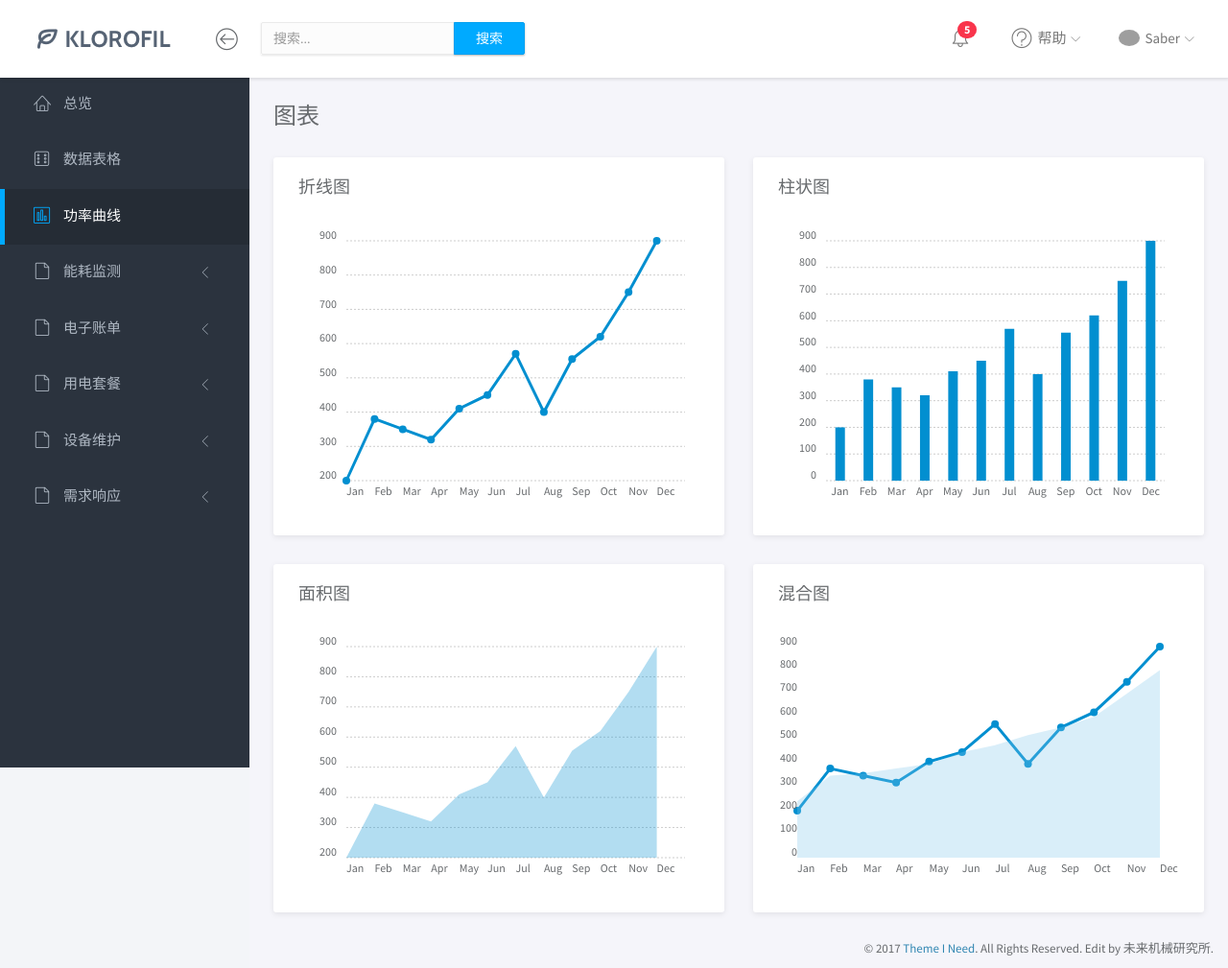
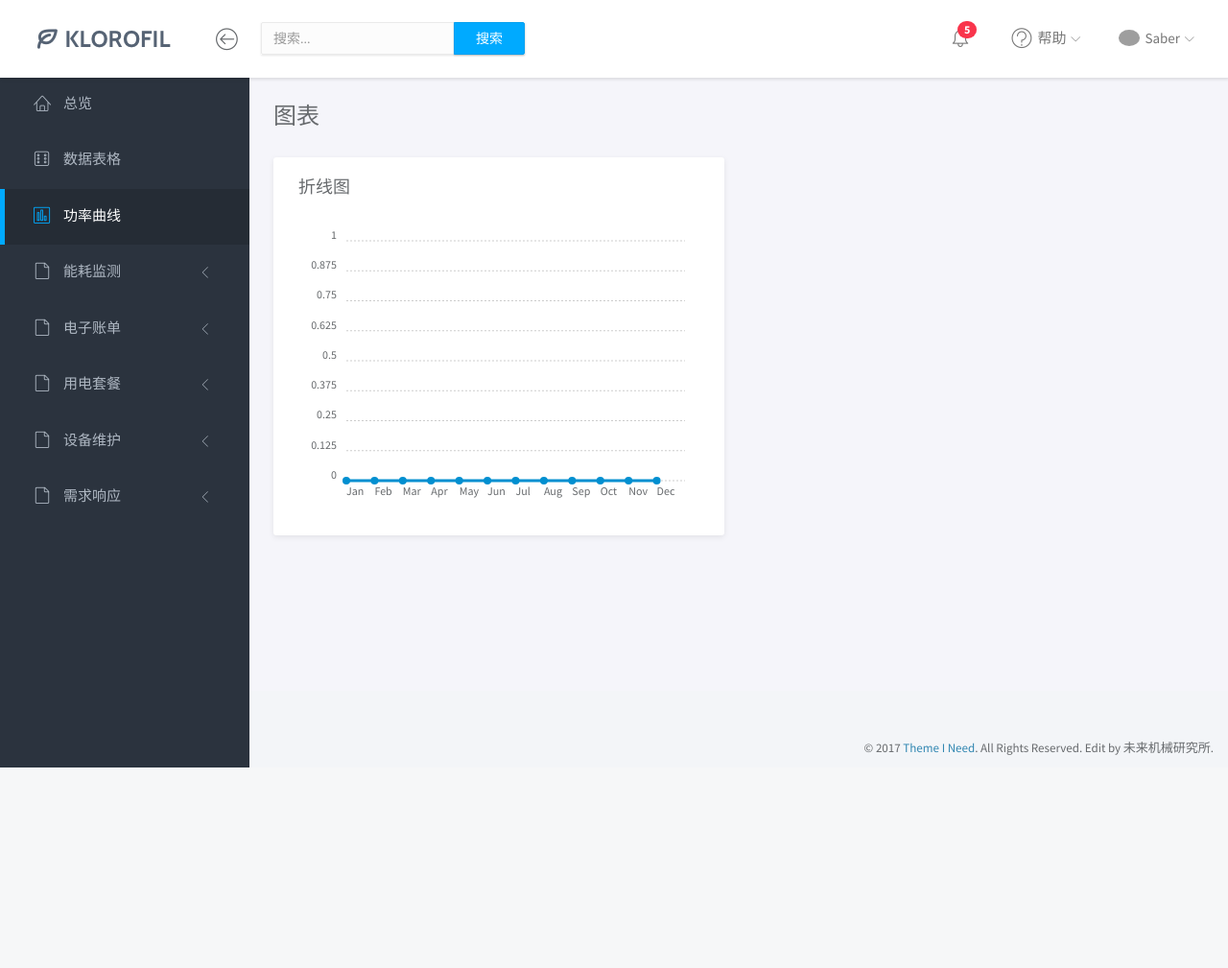
Before and after one commit to w12379564/webTest, a Django app: page /charts in a window 1280 px wide. Shown: the whole page at 96% size. After the commit the page ends 800 px from the top, so only its background shows below. Run offline with Django 3.2, Linux system fonts and the light colour scheme; some libraries are stand-ins or nearby versions; grey boxes are pictures that could not be loaded.

Commit message:
edit table

```diff
--- a/templates/website/charts.html
+++ b/templates/website/charts.html
@@ -23,39 +23,9 @@
 								</div>
 							</div>
 						</div>
-						<div class="col-md-6">
-							<div class="panel">
-								<div class="panel-heading">
-									<h3 class="panel-title">柱状图</h3>
-								</div>
-								<div class="panel-body">
-									<div id="demo-bar-chart" class="ct-chart"></div>
-								</div>
-							</div>
-						</div>
+
 					</div>
-					<div class="row">
-						<div class="col-md-6">
-							<div class="panel">
-								<div class="panel-heading">
-									<h3 class="panel-title">面积图</h3>
-								</div>
-								<div class="panel-body">
-									<div id="demo-area-chart" class="ct-chart"></div>
-								</div>
-							</div>
-						</div>
-						<div class="col-md-6">
-							<div class="panel">
-								<div class="panel-heading">
-									<h3 class="panel-title">混合图</h3>
-								</div>
-								<div class="panel-body">
-									<div id="multiple-chart" class="ct-chart"></div>
-								</div>
-							</div>
-						</div>
-					</div>
+
 				</div>
 			</div>
 			<!-- END MAIN CONTENT -->
@@ -70,7 +40,7 @@
 		var data = {
 			labels: ['Jan', 'Feb', 'Mar', 'Apr', 'May', 'Jun', 'Jul', 'Aug', 'Sep', 'Oct', 'Nov', 'Dec'],
 			series: [
-				[200, 380, 350, 320, 410, 450, 570, 400, 555, 620, 750, 900],
+				[0, 0, 0, 0, 0, 0, 0, 0, 0, 0, 0, 0],
 			]
 		};
 
@@ -86,74 +56,6 @@
 
 		new Chartist.Line('#demo-line-chart', data, options);
 
-		// bar chart
-		options = {
-			height: "300px",
-			axisX: {
-				showGrid: false
-			},
-		};
-
-		new Chartist.Bar('#demo-bar-chart', data, options);
-
-
-		// area chart
-		options = {
-			height: "270px",
-			showArea: true,
-			showLine: false,
-			showPoint: false,
-			axisX: {
-				showGrid: false
-			},
-			lineSmooth: false,
-		};
-
-		new Chartist.Line('#demo-area-chart', data, options);
-
-
-		// multiple chart
-		var data = {
-			labels: ['Jan', 'Feb', 'Mar', 'Apr', 'May', 'Jun', 'Jul', 'Aug', 'Sep', 'Oct', 'Nov', 'Dec'],
-			series: [{
-				name: 'series-real',
-				data: [200, 380, 350, 320, 410, 450, 570, 400, 555, 620, 750, 900],
-			}, {
-				name: 'series-projection',
-				data: [240, 350, 360, 380, 400, 450, 480, 523, 555, 600, 700, 800],
-			}]
-		};
-
-		var options = {
-			fullWidth: true,
-			lineSmooth: false,
-			height: "270px",
-			low: 0,
-			high: 'auto',
-			series: {
-				'series-projection': {
-					showArea: true,
-					showPoint: false,
-					showLine: false
-				},
-			},
-			axisX: {
-				showGrid: false,
-
-			},
-			axisY: {
-				showGrid: false,
-				onlyInteger: true,
-				offset: 0,
-			},
-			chartPadding: {
-				left: 20,
-				right: 20
-			}
-		};
-
-		new Chartist.Line('#multiple-chart', data, options);
-
 	});
 	</script>
 	{% endblock function %}
```
